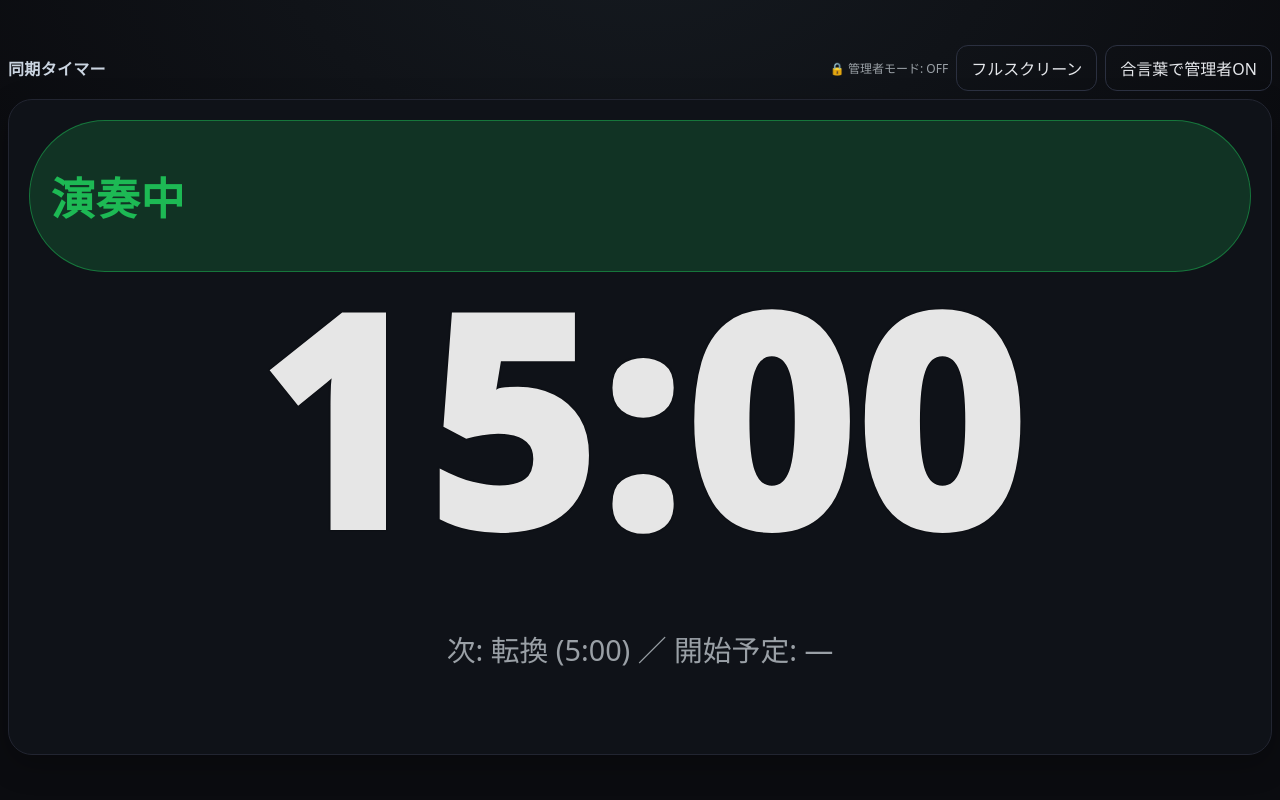
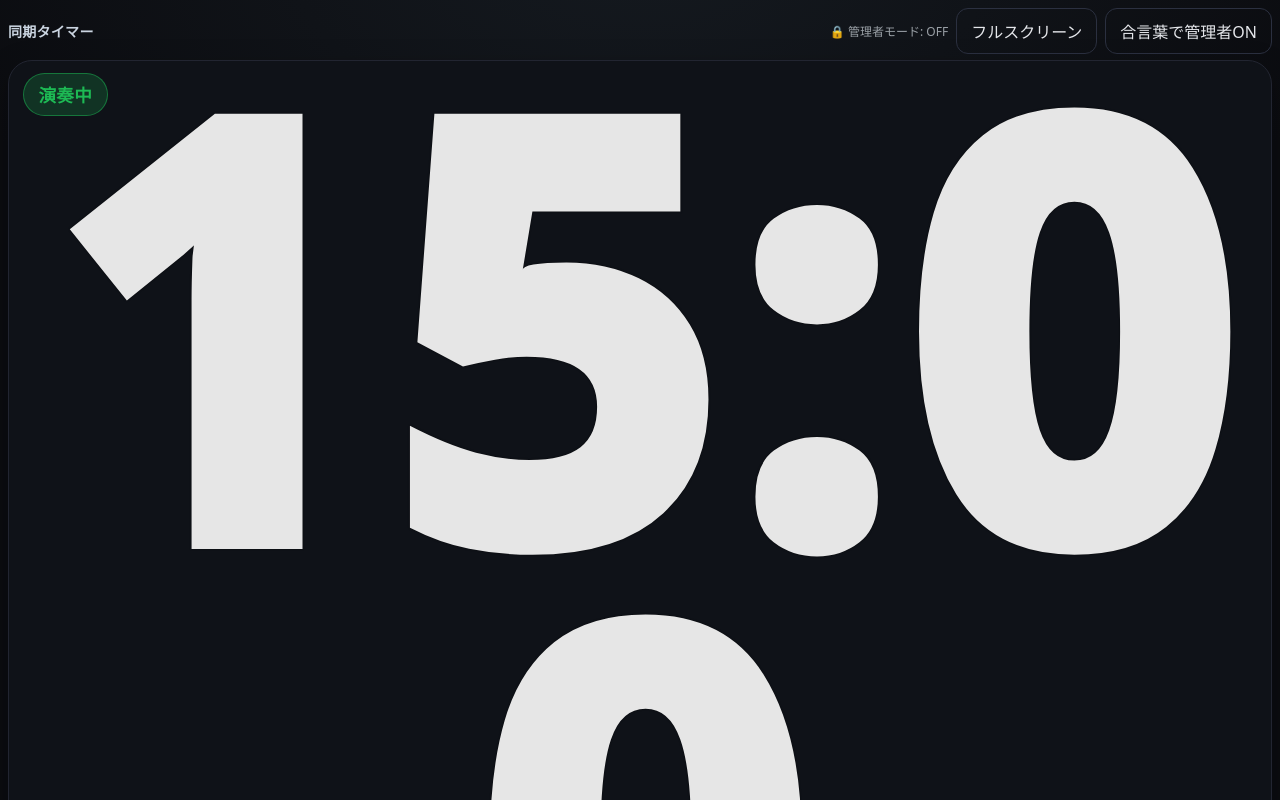
Before and after one commit to tsuji-takuma/sync-timer, a plain HTML site: page index.html in a window 1280 px wide. Shown: the top 800 px of the page. Drawn offline with Linux system fonts and the light colour scheme; no server answers.

Commit message:
レイアウトの変更

```diff
--- a/index.html
+++ b/index.html
@@ -19,8 +19,8 @@
       display:grid; place-items:center; padding:8px;
     }
     .app{width:100%; max-width:1800px}
-    header{display:flex;justify-content:space-between;align-items:center;margin-bottom:8px}
-    header h1{font-size:16px;font-weight:700;margin:0;color:#cbd5e1;letter-spacing:.02em}
+    header{display:flex;justify-content:space-between;align-items:center;margin-bottom:6px}
+    header h1{font-size:14px;font-weight:700;margin:0;color:#cbd5e1;letter-spacing:.02em}
     .adminbar{display:flex;gap:8px;align-items:center}
     .muted{color:var(--muted);font-size:12px}
     button{font:inherit;padding:10px 14px;border-radius:12px;background:#1a1f2b;color:#e5e7eb;border:1px solid #283042;cursor:pointer}
@@ -29,48 +29,52 @@
     .btn-primary{background:#22314d;border-color:#2b3c5f}
     .btn-danger{background:#351a1a;border-color:#5a2525;color:#ffb3b3}
 
+    /* ===== タイマー枠：ほぼ全画面、高さは svh で安定 ===== */
     .timer{
-      background:var(--card); border:1px solid var(--frame); border-radius:24px; padding:20px;
-      box-shadow:0 10px 30px rgba(0,0,0,.25);
-      /* ほぼ全面を使う高さ（svh はモバイルのUIを除いた短辺基準 / vh 併記でフォールバック） */
-      min-height:min(82svh, 82vh);
-      display:grid; gap:6px;
+      position:relative;
+      background:var(--card); border:1px solid var(--frame); border-radius:24px;
+      padding:12px 16px; box-shadow:0 10px 30px rgba(0,0,0,.25);
+      min-height:min(92svh, 92vh);
+      display:grid; grid-template-rows: 1fr auto; /* 巨大時間＋サブ行 */
     }
 
-    /* ====== でかバッジ（演奏中/転換中） ====== */
+    /* ===== 左上の小さめバッジ（固定） ===== */
     .badge{
-      display:inline-flex; align-items:center; gap:10px; border-radius:9999px; font-weight:900; letter-spacing:.02em;
-      /* パディングも流動的に巨大化 */
-      padding: clamp(8px, 1.3vmin, 28px) clamp(14px, 2.6vmin, 48px);
-      /* フォントサイズ：最小24px、理想 5.5vmin、最大 64px */
-      font-size: clamp(24px, 5.5vmin, 64px);
+      position:absolute; top:12px; left:14px;
+      border-radius:9999px; font-weight:900; letter-spacing:.02em;
+      padding: clamp(6px, 1vmin, 18px) clamp(10px, 1.8vmin, 28px);
+      font-size: clamp(14px, 2.2vmin, 28px);
+      pointer-events:none; /* クリック邪魔しない */
     }
     .badge.play{background:color-mix(in hsl,var(--accent-play) 20%,transparent);color:var(--accent-play);border:1px solid color-mix(in hsl,var(--accent-play) 50%,transparent)}
     .badge.setup{background:color-mix(in hsl,var(--accent-setup) 20%,transparent);color:var(--accent-setup);border:1px solid color-mix(in hsl,var(--accent-setup) 50%,transparent)}
 
-    /* ====== 巨大カウントダウン ====== */
+    /* ===== 画面いっぱい級の巨大カウントダウン ===== */
     .time{
+      align-self:center;
       font-variant-numeric:tabular-nums;
-      text-align:center; font-weight:1000; line-height:.92;
-      /* 画面の短辺基準で極大化（最小180px・理想 36vmin・最大 80vmin） */
-      font-size: clamp(180px, 36vmin, 80vmin);
-      letter-spacing:.02em; margin:8px 0 6px;
+      text-align:center; font-weight:1000; line-height:.88;
+      /* 短辺連動で極大化：最小260px・理想 72vmin・最大 92vmin  */
+      font-size: clamp(260px, 72vmin, 92vmin);
+      letter-spacing:.02em; margin:0;
       text-shadow: 0 0 2px rgba(0,0,0,.6);
+      overflow-wrap: anywhere;
     }
 
-    /* 次のフェーズ表示も大きめに */
+    /* ===== 次フェーズ表示：やや大きめだが邪魔しない ===== */
     .sub{
       text-align:center; color:var(--muted);
-      font-size: clamp(18px, 3.6vmin, 42px);
+      font-size: clamp(16px, 2.6vmin, 36px);
+      margin-top:8px;
     }
 
-    /* ====== 管理UI（管理者ONの時だけ出す） ====== */
-    .panel{margin-top:14px;display:grid;gap:12px}
-    .card{background:#0c1016;border:1px solid var(--frame);border-radius:16px;padding:16px}
+    /* ===== 管理UI（管理者ONの時だけ） ===== */
+    .panel{margin-top:10px;display:grid;gap:10px}
+    .card{background:#0c1016;border:1px solid var(--frame);border-radius:16px;padding:14px}
     .card h3{margin:0 0 8px;font-size:14px;color:#cbd5e1}
     .grid-3{display:grid;grid-template-columns:repeat(3,1fr);gap:10px}
     .field{display:grid;gap:6px}
-    .field label{font-size:12px;color:var(--muted)}
+    .field label{font-size:12px;color:#9aa0a6}
     .field input[type="number"]{padding:10px 12px;border-radius:10px;border:1px solid #2b3040;background:#0c0f14;color:#fff}
     .switch{display:flex;align-items:center;gap:8px}
 
@@ -94,6 +98,7 @@
     <div class="timer">
       <div id="phaseBadge" class="badge play">演奏中</div>
       <div id="timeText" class="time">15:00</div>
+      <div>
         <div id="subText" class="sub">次: 転換 (5:00) ／ 開始予定: —</div>
 
         <!-- 管理UI：管理者ONの時だけ display:grid -->
@@ -130,6 +135,7 @@
         </div>
       </div>
     </div>
+  </div>
 
   <!-- ログイン用モーダル -->
   <div id="loginModal" class="modal" aria-modal="true" role="dialog">
@@ -148,7 +154,7 @@
     import { initializeApp } from "https://www.gstatic.com/firebasejs/10.12.4/firebase-app.js";
     import { getDatabase, ref, onValue, update, set, serverTimestamp } from "https://www.gstatic.com/firebasejs/10.12.4/firebase-database.js";
 
-    // ==== Firebase 設定（あなたの値のままでOK） ====
+    // ==== Firebase 設定（あなたの値のまま） ====
     const firebaseConfig = {
       apiKey: "AIzaSyDo1vyMmbYQHJQZ8pjKapcwR-6H0-c_VsU",
       authDomain: "sync-timer-c3d72.firebaseapp.com",
@@ -165,6 +171,7 @@
     const phaseBadge = document.getElementById('phaseBadge');
     const timeText   = document.getElementById('timeText');
     const subText    = document.getElementById('subText');
+
     const authState  = document.getElementById('authState');
     const loginBtn   = document.getElementById('loginBtn');
     const logoutBtn  = document.getElementById('logoutBtn');
@@ -234,7 +241,7 @@
     };
     onValue(TIMER_REF, snap => { timer = snap.exists()?snap.val():null; render(true); });
 
-    // ==== 管理者ログイン（管理者ONで設定UIを表示） ====
+    // ==== 管理者ログイン ====
     const openLogin=()=>{ loginModal.style.display='grid'; passphraseInput.focus(); };
     const closeLogin=()=>{ loginModal.style.display='none'; };
     const showAdmin=()=>{ isAdmin=true; adminControls.style.display='grid'; authState.textContent=`🔓 管理者: ON（~${fmtClock(sessionExp)}）`; loginBtn.style.display='none'; logoutBtn.style.display='inline-block'; render(); };
```
Lines whose indentation alone changed are shown as unchanged.
